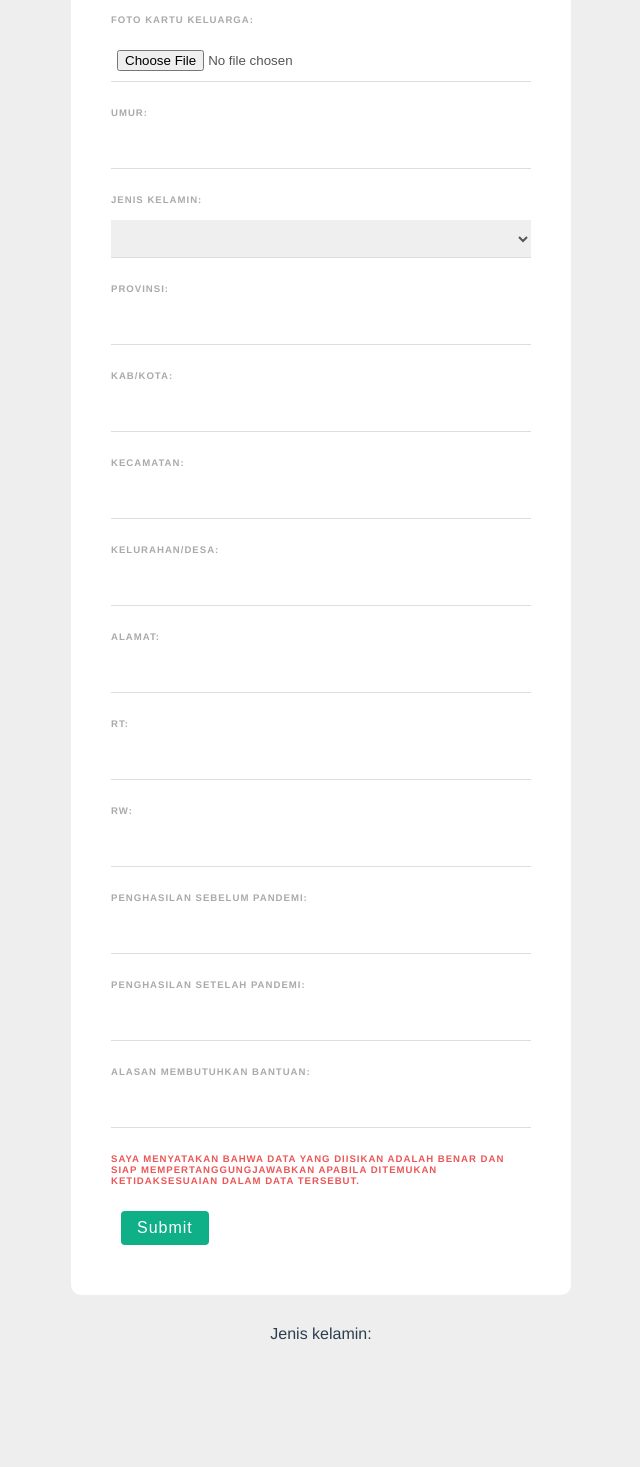
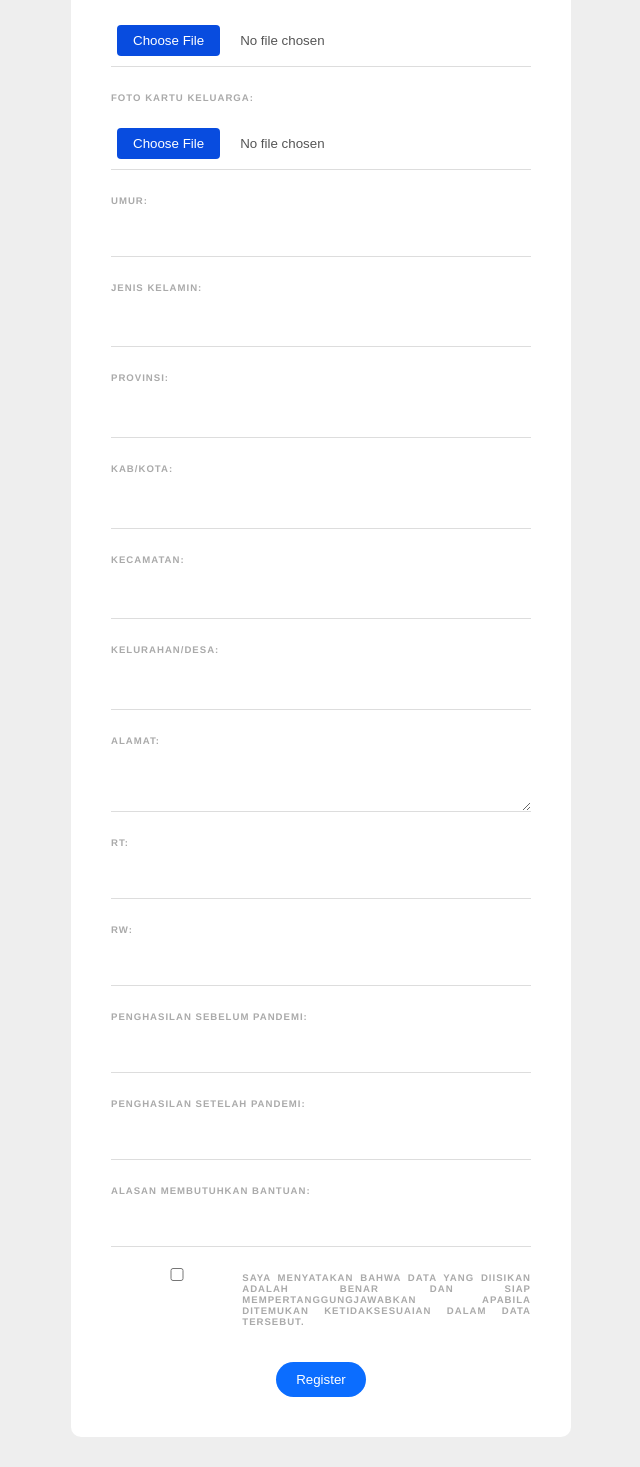
Before and after one commit to megafatayat29/web-form-vue, a Vue app: page / in a window 1280 px wide. Shown: the part 465-1932 px from the top of the page, without its empty margins (319-959 px from the left). Before the commit the page ends 1824 px from the top, so only its background shows below. Built offline with nearby package versions, Linux system fonts and the light colour scheme.

Commit message:
feat - Handle submit, display modal

```diff
--- /dev/null
+++ b/src/components/Modal.vue
@@ -0,0 +1,57 @@
+<template>
+  <div class="backdrop" @click.self="closeModal">
+    <div class="modal">
+      <div class="actions">
+        <slot name="details"></slot>
+      </div>
+    </div>
+  </div>
+</template>
+
+<script>
+export default {
+  methods: {
+    closeModal() {
+      this.$emit('close')
+    }
+  }
+}
+</script>
+
+<style>
+  .modal {
+    width: 400px;
+    padding: 20px;
+    margin: 100px auto;
+    background: white;
+    border-radius: 10px;
+  }
+  .backdrop {
+    top: 0;
+    position: fixed;
+    background: rgba(0,0,0,0.5);
+    width: 100%;
+    height: 100%;
+  }
+  .modal h1 {
+    color: #03cfb4;
+    border: none;
+    padding: 0;
+  }
+  .modal p {
+    font-style: normal;
+    margin-bottom: 40px;
+  }
+  .modal .actions {
+    text-align: center;
+    margin: 30px 0 10px 0;
+  }
+  .modal .actions a {
+    color: #333;
+    padding: 8px;
+    border: 1px solid #eee;
+    border-radius: 4px;
+    text-decoration: none;
+    margin: 30px;
+  }
+</style>
--- a/src/components/SignUpForm.vue
+++ b/src/components/SignUpForm.vue
@@ -1,5 +1,15 @@
 <template>
-  <form>
+  <div v-if="showModal">
+    <Modal @close="toggleModal">
+      <template v-slot:details>
+        <h1>Success!</h1>
+        <p>Your data has been sent to system ^^</p>
+        <a href="#">Close</a>
+      </template>
+    </Modal>
+  </div>
+  <form @submit.prevent="handleSubmit">
+    <h2>Registrasi Penerima Bantuan Sosial</h2>
     <label>Nama:</label>
     <input type="text" required v-model="nama">
 
@@ -20,24 +30,37 @@
 
     <label>Jenis Kelamin:</label>
     <select v-model="jenisKelamin">
+      <!-- <option v-for="item in JenisKelaminEnum" :key="item">{{ item }}</option> -->
       <option value="0">Laki-laki</option>
       <option value="1">Perempuan</option>
     </select>
 
     <label>Provinsi:</label>
-    <input type="text" required v-model="provinsi">
+    <select v-model="provinsi">
+      <option value="0">Jakarta Selatan</option>
+      <option value="1">Jakarta Barat</option>
+    </select>
 
     <label>Kab/Kota:</label>
-    <input type="text" required v-model="kabupaten">
+    <select v-model="kabupaten">
+      <option value="0">Jakarta Selatan</option>
+      <option value="1">Jakarta Barat</option>
+    </select>
 
     <label>Kecamatan:</label>
-    <input type="text" required v-model="kecamatan">
+    <select v-model="kecamatan">
+      <option value="0">Jakarta Selatan</option>
+      <option value="1">Jakarta Barat</option>
+    </select>
 
     <label>Kelurahan/Desa:</label>
-    <input type="text" required v-model="kelurahan">
+    <select v-model="kelurahan">
+      <option value="0">Jakarta Selatan</option>
+      <option value="1">Jakarta Barat</option>
+    </select>
 
     <label>Alamat:</label>
-    <input type="text" required v-model="alamat">
+    <textarea required v-model="alamat"></textarea>
 
     <label>RT:</label>
     <input type="number" required v-model="rt">
@@ -52,18 +75,22 @@
     <input type="number" required v-model="penghasilanSetelahPandemi">
 
     <label>Alasan membutuhkan bantuan:</label>
-    <input type="number" required v-model="alasan">
+    <input type="text" required v-model="alasan">
 
-    <div class="terms">
-      <label><span>Saya menyatakan bahwa data yang diisikan adalah benar dan siap mempertanggungjawabkan apabila ditemukan ketidaksesuaian dalam data tersebut.</span></label>
+    <div class="container">
+      <input type="checkbox" v-model="terms" required>
+      <label>Saya menyatakan bahwa data yang diisikan adalah benar dan siap mempertanggungjawabkan apabila ditemukan ketidaksesuaian dalam data tersebut.</label>
     </div>
 
-    <button>Submit</button>
+    <div class="submit">
+      <button>Register</button>
+    </div>
   </form>
-  <p>Jenis kelamin: {{ jenisKelamin }}</p>
 </template>
 
 <script>
+import Modal from './Modal.vue'
+
 export default {
   data() {
     return {
@@ -81,8 +108,19 @@ export default {
       rw: '',
       penghasilanSebelumPandemi: '',
       penghasilanSetelahPandemi: '',
-      alasan: ''
+      alasan: '',
+      terms: false,
+      showModal: false
     }
+  },
+  components: { Modal },
+  methods: {
+    handleSubmit() {
+      this.showModal = !this.showModal
+    },
+    toggleModal() {
+      this.showModal = !this.showModal
+    },
   }
 }
 </script>
@@ -105,7 +143,7 @@ export default {
     letter-spacing: 1px;
     font-weight: bold;
   }
-  input, select {
+  input, select, textarea {
     display: block;
     padding: 10px 6px;
     width: 100%;
@@ -114,22 +152,44 @@ export default {
     border-bottom: 1px solid #ddd;
     color: #555;
   }
+  .container {
+    display: flex;
+    flex-direction: row;
+    place-items: flex-start baseline;
+    align-items: baseline;
+    text-align: justify;
+    text-justify: inter-word;
+  }
   button {
-    background: #0faf87;
+    background: #0b6dff;
+    border: 0;
+    padding: 10px 20px;
+    margin-top: 20px;
     color: white;
+    border-radius: 20px;
+  }
+  .submit {
+    text-align: center;
+  }
+  input[type=file]::file-selector-button {
+    margin-right: 20px;
     border: none;
+    background: #084cdf;
     padding: 8px 16px;
     border-radius: 4px;
-    font-size: 16px;
-    letter-spacing: 1px;
+    color: #fff;
     cursor: pointer;
-    margin: 10px;
+    transition: background .2s ease-in-out;
   }
-  button[disabled] {
-    opacity: 0.2;
-    cursor: not-allowed;
+  input[type=file]::file-selector-button:hover {
+    background: #0d45a5;
   }
-  span {
-    color: #ec5656;
+  select {
+    appearance: none;
+    -webkit-appearance: none;
+    font-size: 1em;
+    padding: 0.675em 6em 0.675em 1em;
+    background-color: #fff;
+    cursor: pointer;
   }
 </style>
```
